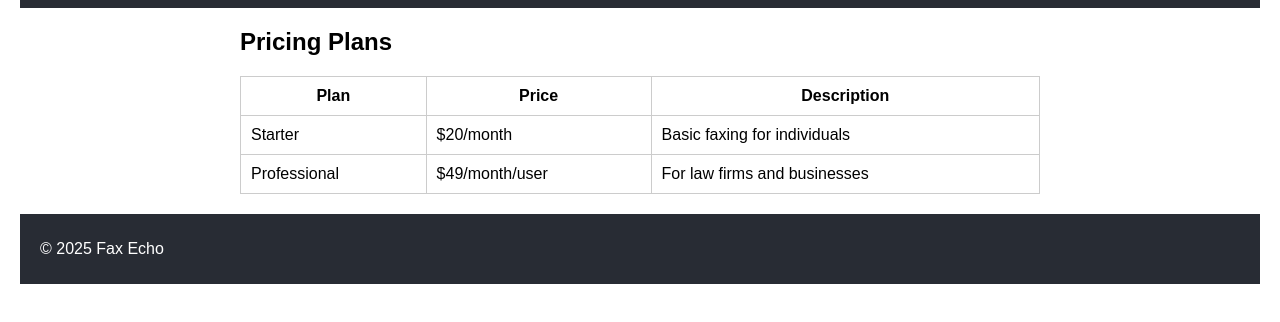
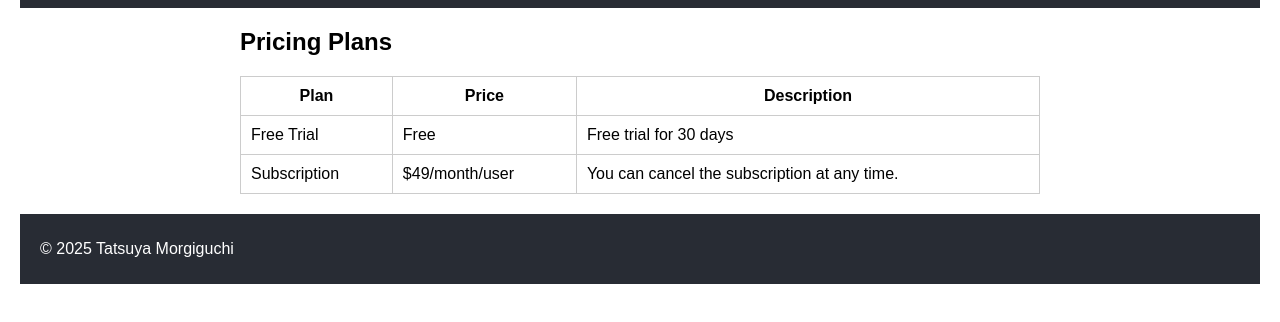
Before and after one commit to tatsuyamoriguchi/faxecho-com-website, a plain HTML site: page pricing.html in a window 1280 px wide. Shown: the part 130-452 px from the top of the page. Drawn offline with Linux system fonts and the light colour scheme.

Commit message:
Pricing and Copyright changes

```diff
--- a/pricing.html
+++ b/pricing.html
@@ -28,13 +28,13 @@
       <tr><th>Plan</th><th>Price</th><th>Description</th></tr>
     </thead>
     <tbody>
-      <tr><td>Starter</td><td>$20/month</td><td>Basic faxing for individuals</td></tr>
-      <tr><td>Professional</td><td>$49/month/user</td><td>For law firms and businesses</td></tr>
+      <tr><td>Free Trial</td><td>Free</td><td>Free trial for 30 days</td></tr>
+      <tr><td>Subscription</td><td>$49/month/user</td><td>You can cancel the subscription at any time.</td></tr>
     </tbody>
   </table>
 </main>
 <footer>
-  <p>&copy; 2025 Fax Echo</p>
+  <p>&copy; 2025 Tatsuya Morgiguchi</p>
 </footer>
 </body>
 </html>
```
Also changed, not shown: contact.html (+1 -1 lines), index.html (+1 -1 lines).
